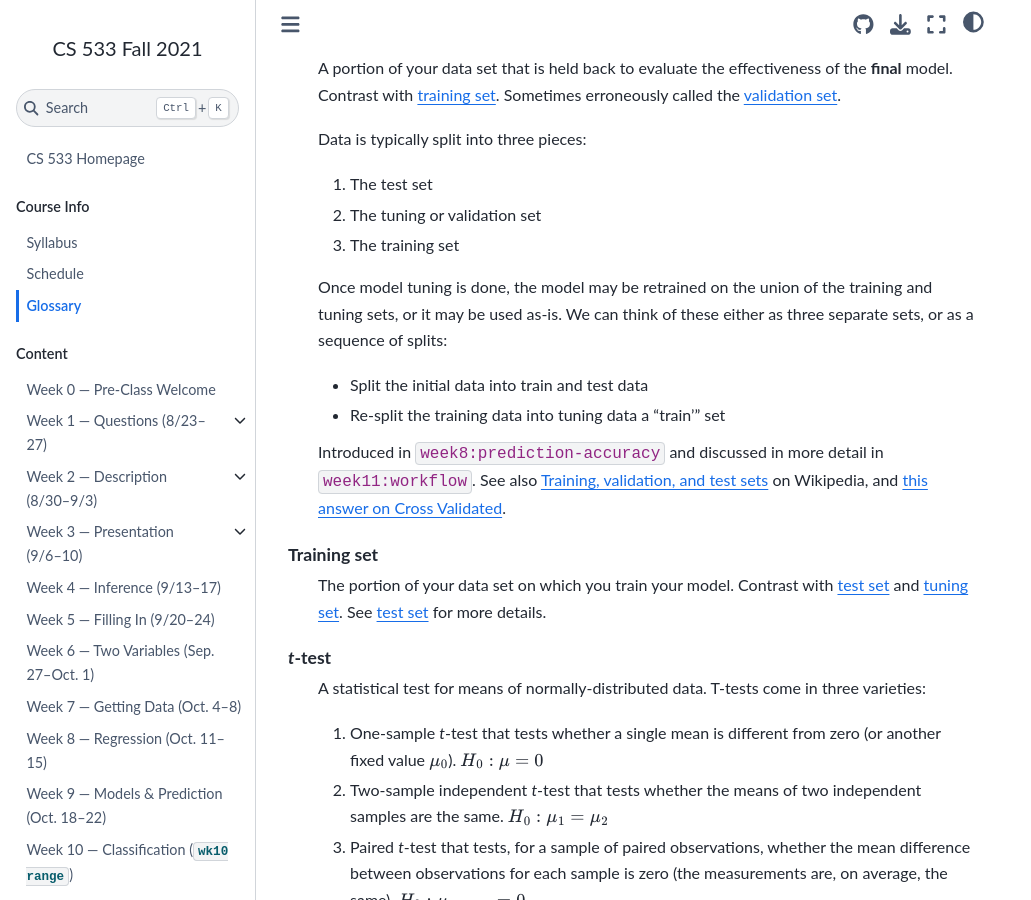
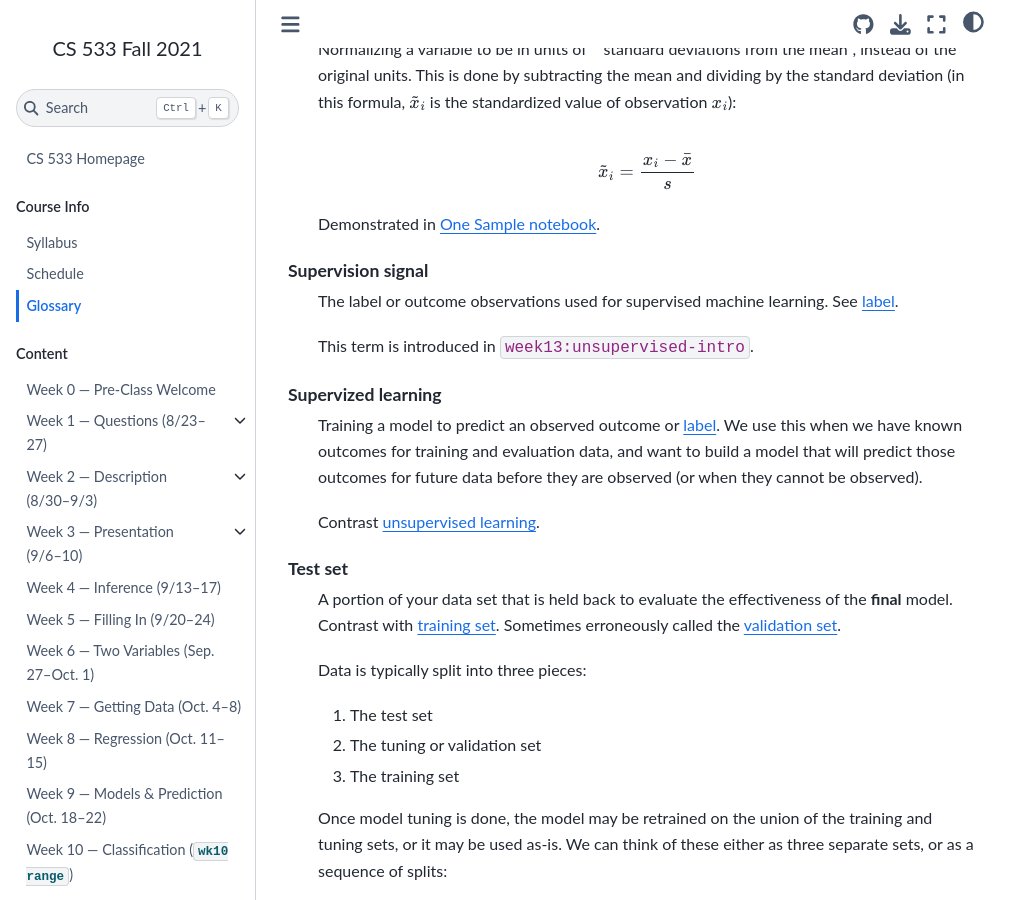
Before and after one commit to mdekstrand/cs533-web, a Jupyter Book: the page built from glossary.md, in a window 1280 px wide and 900 px high, scrolled down 13869 px. Shown: the whole window, without its empty margins (0-1031 px from the left). Built offline with Jupyter Book 1.0.4 settings and Sphinx 7.4.7 and the Sphinx Book theme 1.1.4, drawn with Linux system fonts in a browser that asks for light colours; pages that are not in the unit, such as notebooks, are missing from menus; cross-references to code outside the pages are shown as plain code; a style sheet for code colours, icons or effects is not loaded; some of the changed text lies outside the part shown.

Commit message:
Week 13 updates

```diff
--- a/glossary.md
+++ b/glossary.md
@@ -200,6 +200,10 @@
 
     Inference can also be used to refer to learning the model parameters itself, but we won't be using it this way to avoid confusion.
 
+Instance
+    One entity of the data for a modeling or prediction problem.  Typically one row of the training or testing data; each row is an observation of an
+    instance.  In general, however, it is one entity about which we are trying to learn or predict, such as one transaction.
+
 Iterative method
     An computational method that works by computing an initial solution (or guess) and iteratively refining it, usually until some stopping condition is met (often
     the number of iterations, or a convergence criteria such as the change from one iteration to the next dropping below a threshold).
@@ -223,6 +227,9 @@
     A measure of the magnitude of a vector, also called the *Euclidean norm* or *Euclidean length*.  It is square root of the sum of squares of the elements in the vector:
 
     $$\| \mathbf{x} \|_2 = \sqrt{\sum_i x_i^2}$$
+
+Label
+    An observed outcome for an {term}`instance`, used for supervized learning.  Sometimes called a {term}`supervision signal`.
 
 Leakage
     When your predictive model benefits from information that would not be available when the model is in actual use.
@@ -445,6 +452,17 @@
 
     Demonstrated in [One Sample notebook](resources/tutorials/OneSample.ipynb).
 
+Supervision signal
+    The label or outcome observations used for supervised machine learning.  See {term}`label`.
+
+    This term is introduced in {video}`week13:unsupervised-intro`.
+
+Supervized learning
+    Training a model to predict an observed outcome or {term}`label`.  We use this when we have known outcomes for training and evaluation data,
+    and want to build a model that will predict those outcomes for future data before they are observed (or when they cannot be observed).
+
+    Contrast {term}`unsupervised learning`.
+
 Test set
     A portion of your data set that is held back to evaluate the effectiveness of the **final** model.
     Contrast with {term}`training set`.
@@ -487,6 +505,11 @@
 
     See {term}`test set` for more details.
 
+Unsupervised learning
+    Learning when we do not have a specific observed outcome to predict; this typically tries to learn patterns or structure in the training data,
+    but no external ground truth is available to know if the patterns it learns are “correct”.  Contrast {term}`supervised learning`.  Introduced in
+    {video}`week13:unsupervised-intro`.
+
 Validation set
     A widely-used name for the {term}`tuning set`.  Sometimes validation and test are switched, so an author will talk about trying out different models with their test set and doing the final evaluation with a validation set.  I avoid the term due to this confusion.
 
```
Also changed, not shown: week13/index.md (+1 -1 lines).
